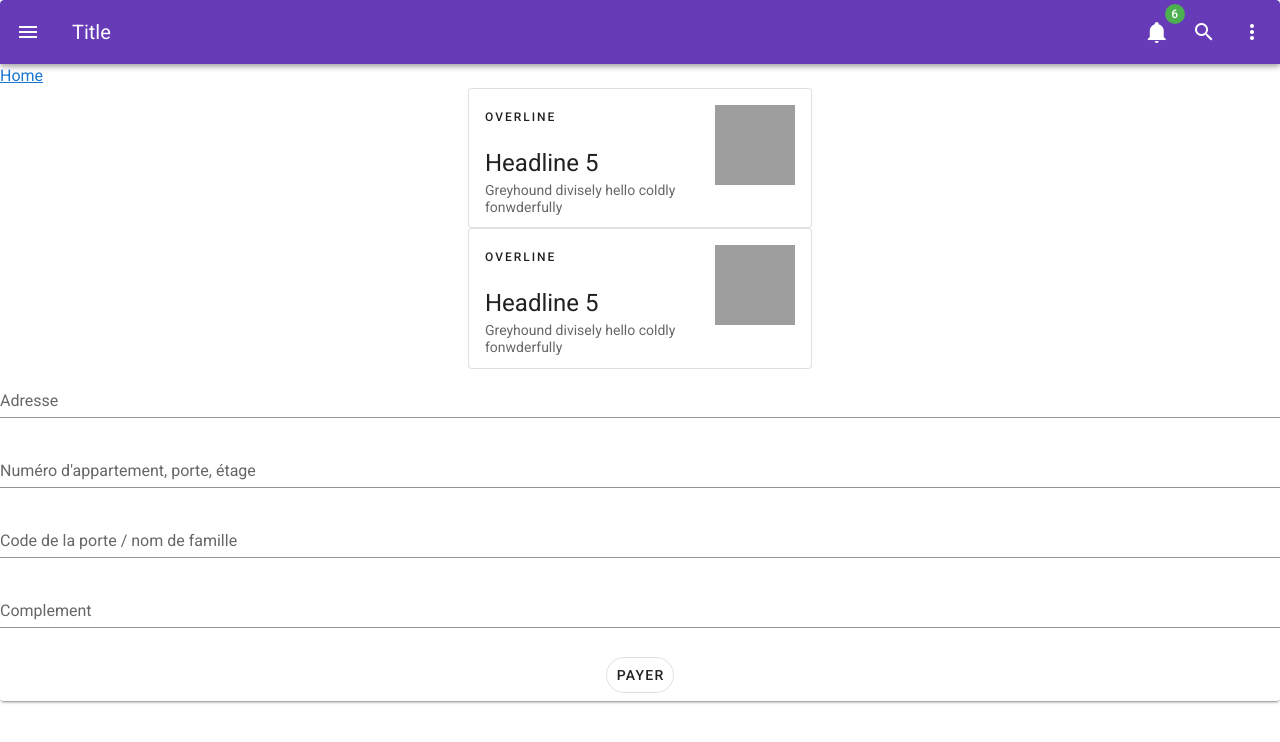
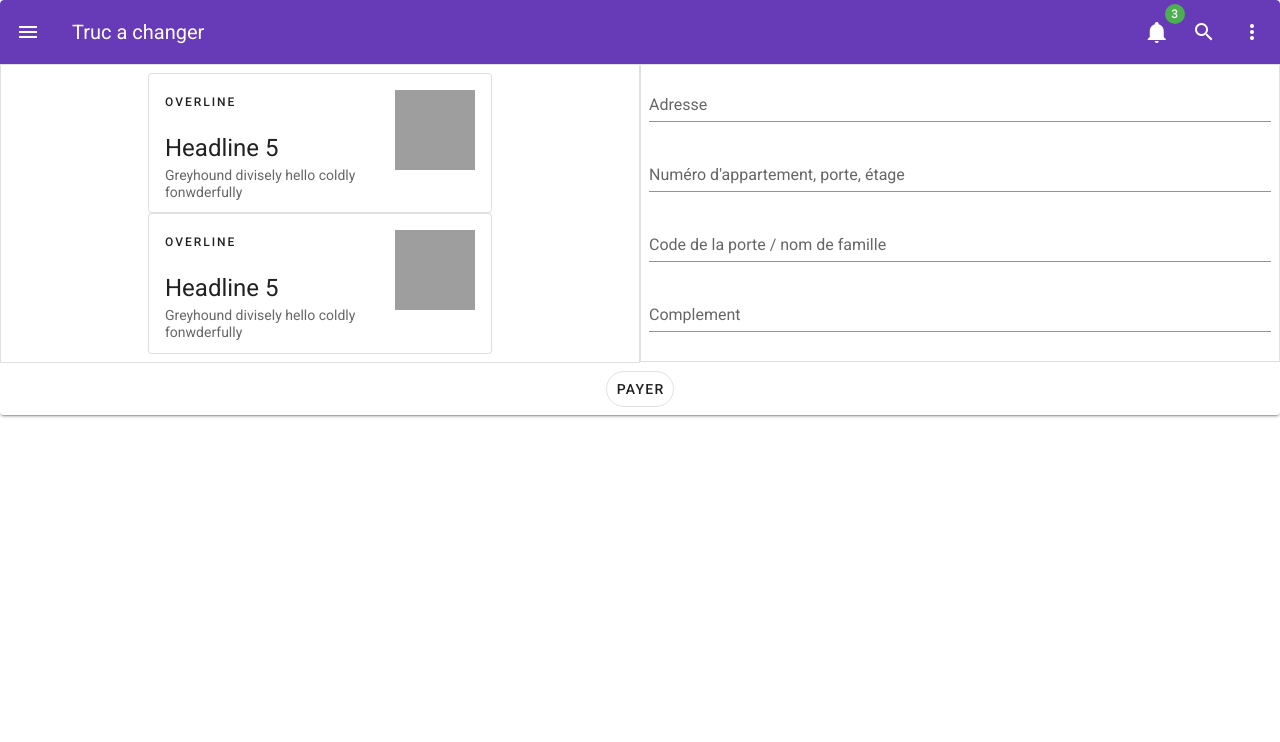
Before and after one commit to RubisetCie/Projet-Elective, a Vue app in the folder front_end_elective_v2/: page /cart in a window 1280 px wide. Shown: the top 742 px of the page. Built offline with nearby package versions, Linux system fonts and the light colour scheme.

Commit message:
notification

```diff
--- a/front_end_elective_v2/src/components/UI/HomeBar/HomeBar.vue
+++ b/front_end_elective_v2/src/components/UI/HomeBar/HomeBar.vue
@@ -4,18 +4,40 @@
       <v-app-bar color='deep-purple' dark>
         <v-app-bar-nav-icon @click='drawer = true'></v-app-bar-nav-icon>
 
-        <v-toolbar-title>Title</v-toolbar-title>
+        <v-toolbar-title>Truc a changer</v-toolbar-title>
         <v-spacer></v-spacer>
 
-        <v-btn icon>
-          <v-badge color='green' content='6'>
-          <v-icon>mdi-bell</v-icon>
-        </v-badge>
-        </v-btn>
+        <v-menu offset-y>
+          <template v-slot:activator="{ on, attrs }">
+            <v-btn icon v-bind="attrs" v-on="on">
+              <v-badge color='green' content='3'>
+                <v-icon>mdi-bell</v-icon>
+              </v-badge>
+            </v-btn>
+          </template>
+          <v-list>
+            <v-list-item>
+              <v-list-item-title>un truc t'attend</v-list-item-title>
+            </v-list-item>
+            <v-list-item>
+              <v-list-item-title>un autre truc t'attend</v-list-item-title>
+            </v-list-item>
+            <v-list-item>
+              <v-list-item-title>voilà une notif</v-list-item-title>
+            </v-list-item>
+          </v-list>
+        </v-menu>
 
-        <v-btn icon>
+        <v-btn icon @click='showSearchBar()'>
           <v-icon>mdi-magnify</v-icon>
         </v-btn>
+        <v-text-field
+          v-show='searchBar'
+          single-line
+          solo
+          style="margin-top: 30px;"
+        >
+        </v-text-field>
 
         <v-menu left bottom>
           <template v-slot:activator='{ on, attrs }'>
@@ -73,16 +95,20 @@
         <router-view />
       </v-main>
     </v-card>
+    <div v-if='result'></div>
   </div>
 </template>
 
-<script lang='ts'>
+<script>
 import Options from 'vue-class-component';
 import Vue from 'vue';
 
 @Options({
   components: {},
   data: () => ({
+    searchBar: false,
+    data: Array,
+    result: null,
     drawer: false,
     group: null,
   }),
@@ -90,6 +116,12 @@ import Vue from 'vue';
     redirect(path) {
       this.$router.push(path);
     },
+    search() {
+      return 0;
+    },
+    showSearchBar() {
+      this.searchBar = !this.searchBar;
+    },
   },
 })
 export default class HomeBar extends Vue {}
--- a/front_end_elective_v2/src/router/index.ts
+++ b/front_end_elective_v2/src/router/index.ts
@@ -61,11 +61,6 @@ const routes: Array<RouteConfig> = [
     component: () => import('../views/Logs.vue'),
   },
   {
-    path: '/research',
-    name: 'Research',
-    component: () => import('../views/Research.vue'),
-  },
-  {
     path: '/cart',
     name: 'Cart',
     component: () => import('../views/Cart.vue'),
--- a/front_end_elective_v2/src/views/Cart.vue
+++ b/front_end_elective_v2/src/views/Cart.vue
@@ -1,11 +1,20 @@
 <template>
   <div class="dishes">
-    <router-link to="/">Home</router-link>
-    <div v-for="Plat in Orders" :key="Plat">
-      <OrderInCart />
-    </div>
-    <DeliveryInfos :deliveryData="{ adresse: 'test', number: 'testcommand',
-    code: 'pricecommand', complement: 'adressecommande', }" />
+    <v-row no-gutters>
+      <v-col>
+        <v-card class="pa-2" outlined tile>
+          <div v-for="Plat in Orders" :key="Plat">
+            <OrderInCart />
+          </div>
+        </v-card>
+      </v-col>
+      <v-col>
+        <v-card class="pa-2" outlined tile>
+        <DeliveryInfos :deliveryData="{ adresse: 'test', number: 'testcommand',
+        code: 'pricecommand', complement: 'adressecommande', }" />
+        </v-card>
+      </v-col>
+    </v-row>
     <v-card-actions  class="justify-center">
       <v-btn outlined rounded text @click="pay"> Payer </v-btn>
     </v-card-actions>
--- a/front_end_elective_v2/src/views/Research.vue
+++ /dev/null
@@ -1,37 +0,0 @@
-<template>
-  <div class='research'>
-    <v-row>
-      <v-btn icon @click='showSearchBar()'>
-        <v-icon>mdi-magnify</v-icon>
-      </v-btn>
-      <v-text-field v-show='searchBar' single-line solo></v-text-field>
-    </v-row>
-    <div v-if='result'></div>
-  </div>
-</template>
-
-<script>
-import Options from 'vue-class-component';
-import Vue from 'vue';
-
-@Options({
-  components: {},
-  data() {
-    return {
-      searchBar: false,
-      data: Array,
-      result: null,
-    };
-  },
-  methods: {
-    search() {
-      return 0;
-    },
-    showSearchBar() {
-      this.searchBar = !this.searchBar;
-    },
-  },
-})
-export default class Research extends Vue {}
-// v-input__slot grey lighten-3
-</script>
```
